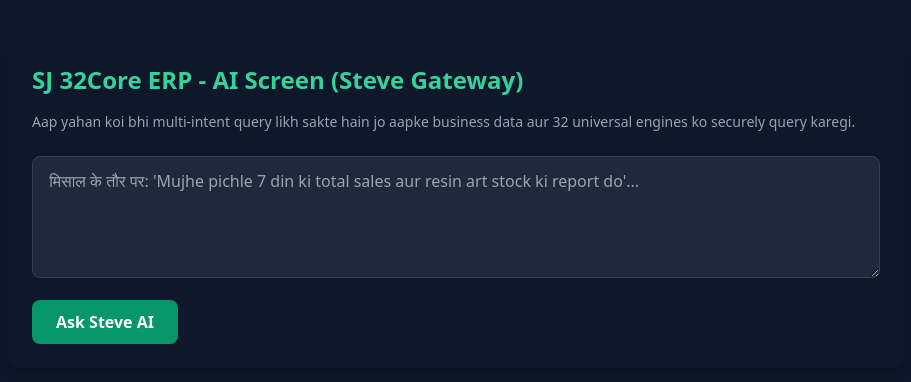
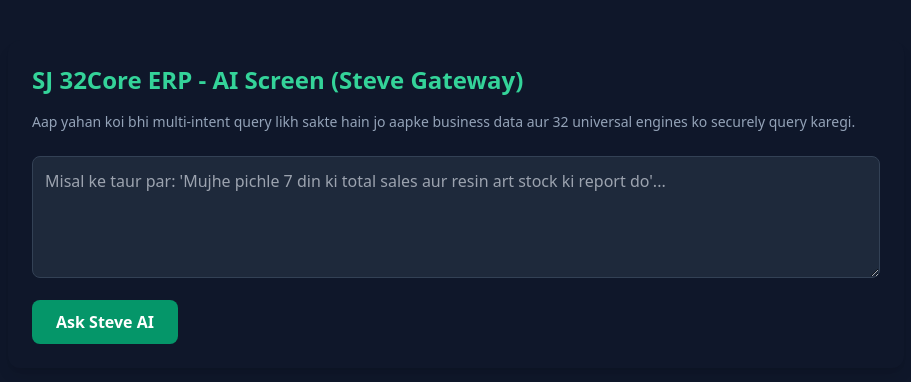
Before and after one commit to Junaid5678/SJ-32Core-ERP, a Next.js app: page /ai-screen in a window 1280 px wide. Shown: the top 382 px of the page, without its empty margins (184-1095 px from the left). Built offline with nearby package versions, Linux system fonts and the light colour scheme; no server answers.

Commit message:
Refine textarea placeholder and clean up comments
Updated the placeholder text in the textarea for better clarity and removed a comment regarding the webhook secret.

```diff
--- a/app/ai-screen/page.jsx
+++ b/app/ai-screen/page.jsx
@@ -58,7 +58,6 @@ export default function AIScreenComponent() {
         method: 'POST',
         headers: {
           'Content-Type': 'application/json',
-          // Agar aapne webhook secret lagaya hai toh yahan pass kar sakte hain
           'Authorization': `Bearer ${process.env.NEXT_PUBLIC_STEVE_WEBHOOK_SECRET || ''}`
         },
         body: JSON.stringify(webhookPayload)
@@ -87,7 +86,7 @@ export default function AIScreenComponent() {
           <textarea
             value={query}
             onChange={(e) => setQuery(e.target.value)}
-            placeholder=" मिसाल के तौर पर: 'Mujhe pichle 7 din ki total sales aur resin art stock ki report do'..."
+            placeholder="Misal ke taur par: 'Mujhe pichle 7 din ki total sales aur resin art stock ki report do'..."
             className="w-full p-3 bg-slate-800 border border-slate-700 rounded-lg focus:outline-none focus:border-emerald-500 text-white"
             rows={4}
           />
```
